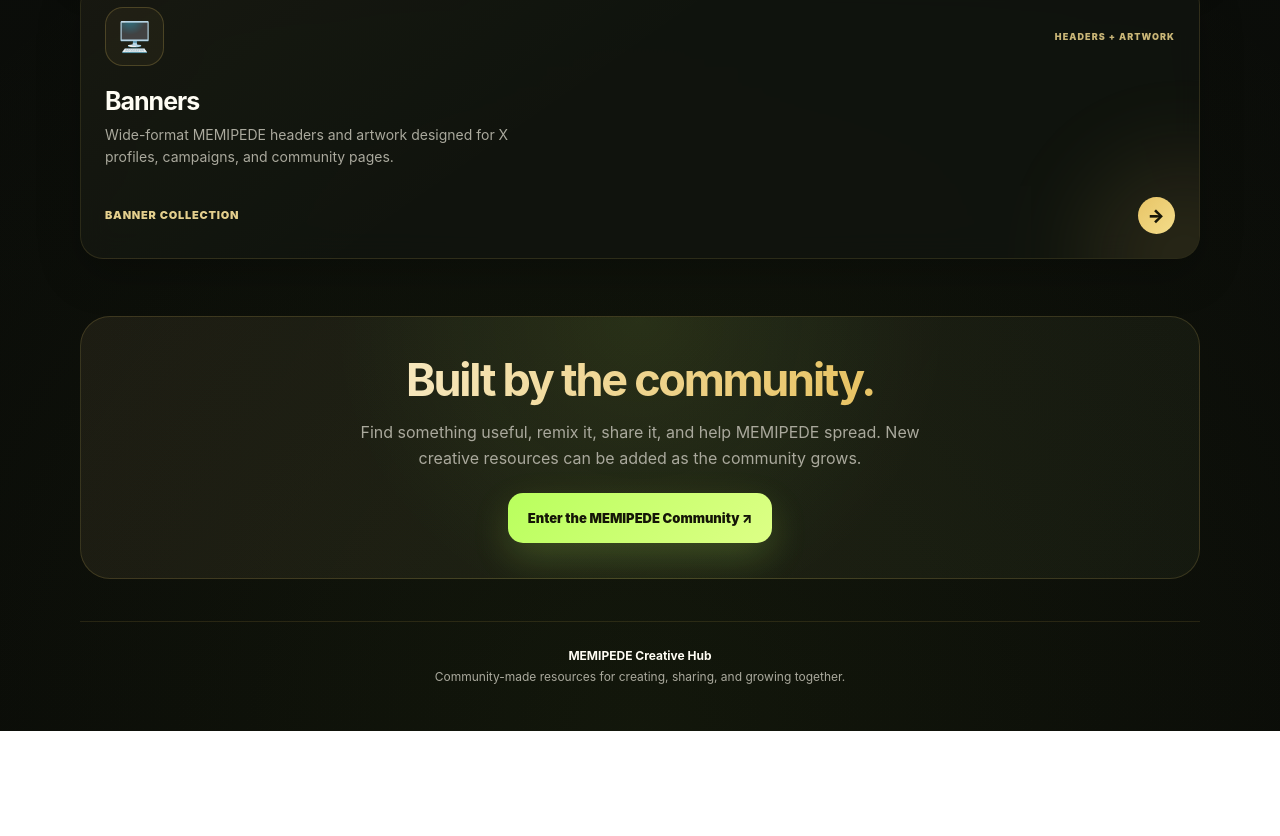
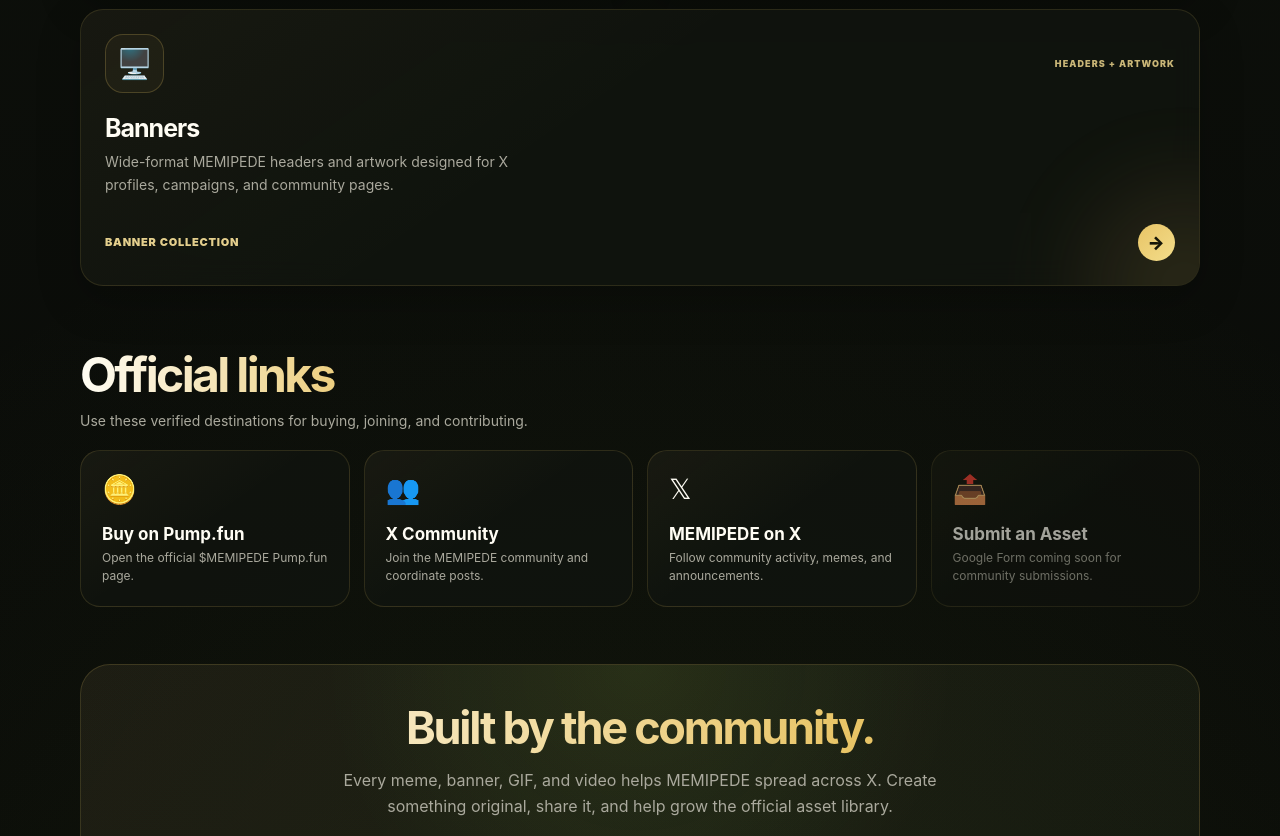
Before and after one commit to MemipedeAssets/MEMIPEDE-assets, a plain HTML site: page index.html in a window 1280 px wide. Shown: the part 1964-2800 px from the top of the page. Before the commit the page ends 2695 px from the top, so only its background shows below. Drawn offline with Linux system fonts and the light colour scheme.

Commit message:
Add files via upload

```diff
--- a/index.html
+++ b/index.html
@@ -8,6 +8,7 @@
   <meta property="og:title" content="MEMIPEDE Creative Hub">
   <meta property="og:description" content="Create. Share. Grow. Explore community-made MEMIPEDE assets.">
   <meta property="og:type" content="website">
+  <meta property="og:url" content="https://memipedeassets.github.io/MEMIPEDE-assets/">
   <title>MEMIPEDE Creative Hub</title>
 
   <style>
@@ -388,6 +389,104 @@
       background: linear-gradient(135deg, var(--acid), #ddff86);
     }
 
+    .button-buy {
+      color: #151607;
+      background: linear-gradient(135deg, var(--gold), #f3dd8b);
+      box-shadow: 0 14px 34px rgba(232,196,102,0.18);
+    }
+
+    .button-disabled {
+      cursor: not-allowed;
+      opacity: 0.62;
+      pointer-events: none;
+    }
+
+    .contract-note {
+      width: min(690px, 100%);
+      margin: 10px auto 0;
+      color: #8f9285;
+      font-size: 11px;
+      line-height: 1.55;
+      text-align: center;
+    }
+
+    .official-links {
+      padding: 54px 0 5px;
+    }
+
+    .official-links-grid {
+      display: grid;
+      grid-template-columns: repeat(4, minmax(0, 1fr));
+      gap: 14px;
+      margin-top: 20px;
+    }
+
+    .official-link-card {
+      min-height: 148px;
+      display: flex;
+      flex-direction: column;
+      justify-content: space-between;
+      gap: 18px;
+      padding: 21px;
+      border: 1px solid rgba(232,196,102,0.14);
+      border-radius: 20px;
+      color: var(--text);
+      background:
+        linear-gradient(145deg, rgba(232,196,102,0.045), transparent 48%),
+        rgba(17,20,15,0.82);
+      text-decoration: none;
+      transition: transform 0.2s ease, border-color 0.2s ease, background 0.2s ease;
+    }
+
+    .official-link-card:hover,
+    .official-link-card:focus-visible {
+      transform: translateY(-4px);
+      border-color: rgba(232,196,102,0.35);
+      background:
+        linear-gradient(145deg, rgba(232,196,102,0.07), transparent 48%),
+        rgba(24,29,19,0.96);
+      outline: none;
+    }
+
+    .official-link-icon {
+      font-size: 28px;
+    }
+
+    .official-link-card strong {
+      display: block;
+      font-size: 17px;
+    }
+
+    .official-link-card span {
+      display: block;
+      margin-top: 5px;
+      color: var(--muted);
+      font-size: 12px;
+      line-height: 1.5;
+    }
+
+    .footer-links {
+      display: flex;
+      flex-wrap: wrap;
+      justify-content: center;
+      gap: 10px 16px;
+      margin: 14px 0 10px;
+    }
+
+    .footer-links a {
+      color: #e8c466;
+      text-decoration: none;
+      font-weight: 800;
+    }
+
+    .footer-contract {
+      margin-top: 10px;
+      overflow-wrap: anywhere;
+      color: #cfc8aa;
+      font-family: ui-monospace, SFMono-Regular, Menlo, Monaco, Consolas, monospace;
+      font-size: 11px;
+    }
+
     .stats {
       display: grid;
       grid-template-columns: repeat(3, 1fr);
@@ -1165,6 +1264,14 @@
         <div class="hero-actions">
           <a class="button button-primary" href="#library">Browse Assets</a>
           <a
+            class="button button-buy"
+            href="https://join.pump.fun/HSag/8yug3xnq"
+            target="_blank"
+            rel="noopener noreferrer"
+          >
+            Buy $MEMIPEDE ↗
+          </a>
+          <a
             class="button button-secondary"
             href="https://x.com/i/communities/2035187824316797150"
             target="_blank"
@@ -1189,6 +1296,10 @@
             Copy CA
           </button>
         </div>
+
+        <p class="contract-note">
+          Always verify the contract address before trading. This is the official $MEMIPEDE contract.
+        </p>
 
         <div class="stats" aria-label="Creative hub highlights">
           <div class="stat">
@@ -1336,25 +1447,88 @@
       </div>
     </section>
 
+    <section class="official-links" aria-labelledby="officialLinksTitle">
+      <div class="section-head">
+        <div class="section-title">
+          <h2 id="officialLinksTitle">Official links</h2>
+          <p>Use these verified destinations for buying, joining, and contributing.</p>
+        </div>
+      </div>
+
+      <div class="official-links-grid">
+        <a class="official-link-card" href="https://join.pump.fun/HSag/8yug3xnq" target="_blank" rel="noopener noreferrer">
+          <div class="official-link-icon">🪙</div>
+          <div>
+            <strong>Buy on Pump.fun</strong>
+            <span>Open the official $MEMIPEDE Pump.fun page.</span>
+          </div>
+        </a>
+
+        <a class="official-link-card" href="https://x.com/i/communities/2035187824316797150" target="_blank" rel="noopener noreferrer">
+          <div class="official-link-icon">👥</div>
+          <div>
+            <strong>X Community</strong>
+            <span>Join the MEMIPEDE community and coordinate posts.</span>
+          </div>
+        </a>
+
+        <a class="official-link-card" href="https://x.com/i/communities/2035187824316797150" target="_blank" rel="noopener noreferrer">
+          <div class="official-link-icon">𝕏</div>
+          <div>
+            <strong>MEMIPEDE on X</strong>
+            <span>Follow community activity, memes, and announcements.</span>
+          </div>
+        </a>
+
+        <a class="official-link-card button-disabled" href="#" aria-disabled="true" tabindex="-1">
+          <div class="official-link-icon">📤</div>
+          <div>
+            <strong>Submit an Asset</strong>
+            <span>Google Form coming soon for community submissions.</span>
+          </div>
+        </a>
+      </div>
+    </section>
+
     <section class="community">
       <h2>Built by the community.</h2>
       <p>
-        Find something useful, remix it, share it, and help MEMIPEDE spread.
-        New creative resources can be added as the community grows.
+        Every meme, banner, GIF, and video helps MEMIPEDE spread across X.
+        Create something original, share it, and help grow the official asset library.
       </p>
+      <div class="hero-actions">
         <a
-        class="button button-primary"
+          class="button button-primary button-disabled"
+          href="#"
+          aria-disabled="true"
+          tabindex="-1"
+        >
+          Submission Form Coming Soon
+        </a>
+        <a
+          class="button button-secondary"
           href="https://x.com/i/communities/2035187824316797150"
           target="_blank"
           rel="noopener noreferrer"
         >
-        Enter the MEMIPEDE Community ↗
+          Join the Community ↗
         </a>
+      </div>
     </section>
 
     <footer>
       <strong>MEMIPEDE Creative Hub</strong><br>
-      Community-made resources for creating, sharing, and growing together.
+      Official community asset library for $MEMIPEDE.
+
+      <div class="footer-links">
+        <a href="https://join.pump.fun/HSag/8yug3xnq" target="_blank" rel="noopener noreferrer">Buy $MEMIPEDE</a>
+        <a href="https://x.com/i/communities/2035187824316797150" target="_blank" rel="noopener noreferrer">Join Community</a>
+        <span>Submit Assets — Coming Soon</span>
+      </div>
+
+      <div>Official Contract Address</div>
+      <div class="footer-contract">6LLNiWXRZp8hn5oTFTHEo8ERbJS3QJfHSKhnTCqipump</div>
+      <div style="margin-top: 12px;">© 2026 MEMIPEDE Community</div>
     </footer>
   </main>
 
```
Lines whose indentation alone changed are shown as unchanged.
